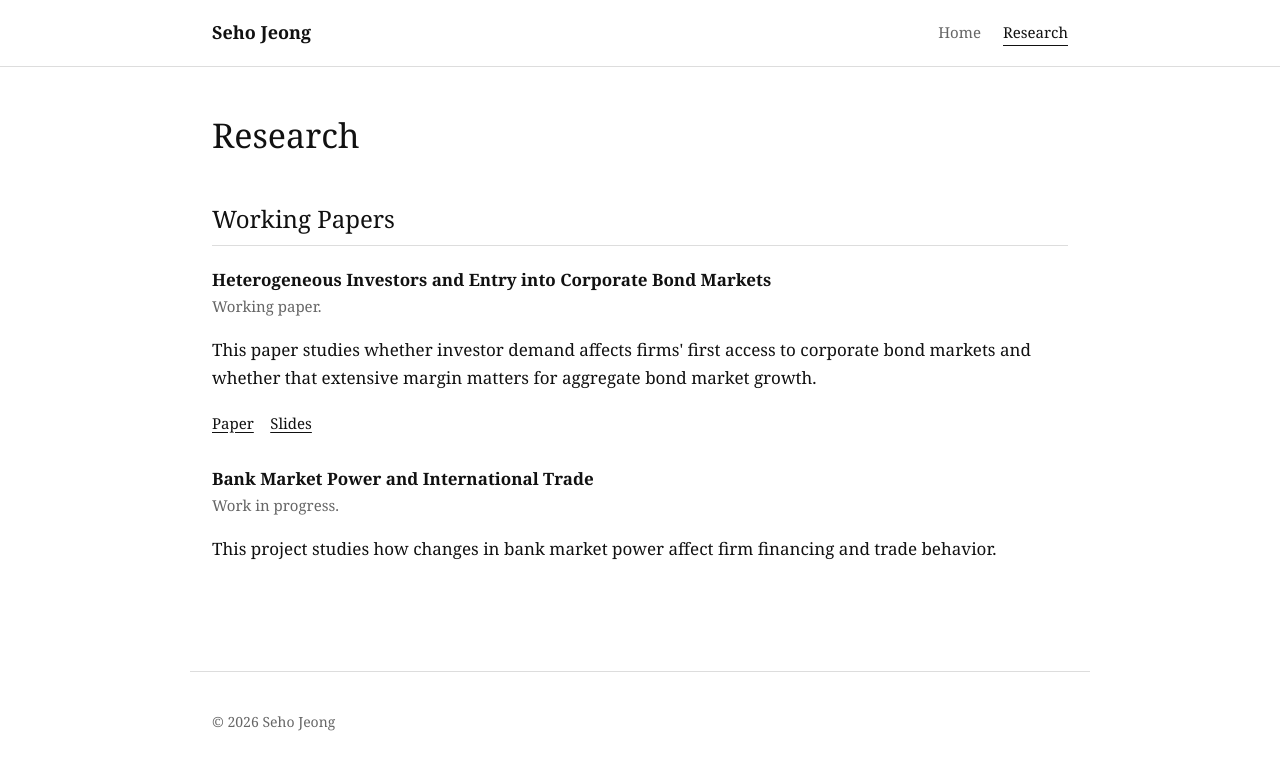
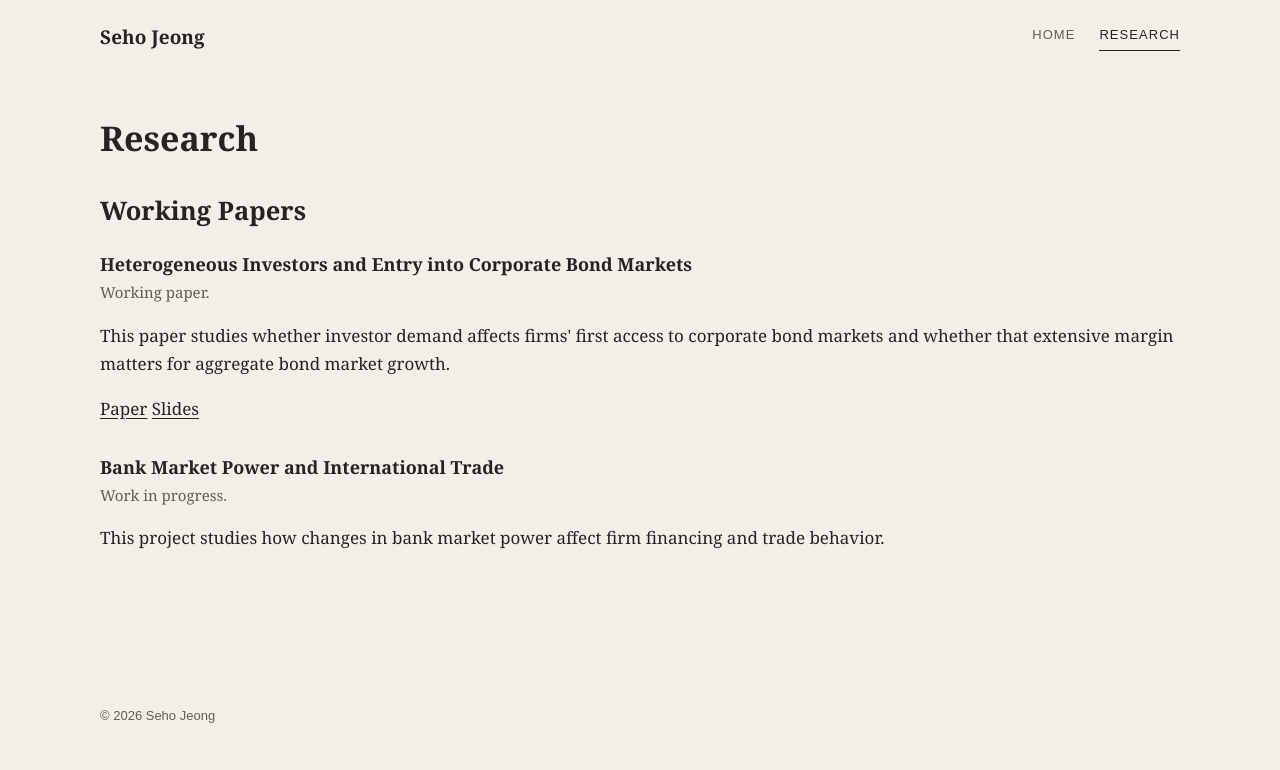
Before and after one commit to jeong-seho/jeong-seho.github.io, a Jekyll site: the page built from research.md, in a window 1280 px wide. Shown: the top 770 px of the page. Built offline with Jekyll 4.4.1, drawn with Linux system fonts in a browser that asks for light colours.

Commit message:
Update style.css

```diff
--- a/assets/css/style.css
+++ b/assets/css/style.css
@@ -1,214 +1,543 @@
+/* ============================================================
+   Academic Website Style
+   Inspired by a minimalist academic homepage layout
+   ============================================================ */
+
+
+/* ============================================================
+   1. Global Variables
+   ============================================================ */
+
 :root {
-    --text: #111;
-    --muted: #666;
-    --border: #ddd;
-    --bg: #fff;
-    --link: #111;
-    --max-width: 900px;
+  /* Colors */
+  --bg: #f3eee7;
+  --text: #262321;
+  --muted: #625d58;
+  --border: #ded8cf;
+  --card-bg: rgba(255, 255, 255, 0.45);
+  --button-bg: rgba(255, 255, 255, 0.58);
+  --button-bg-hover: rgba(255, 255, 255, 0.86);
+
+  /* Layout */
+  --max-width: 1120px;
+
+  /* Typography */
+  --serif: Georgia, "Times New Roman", serif;
+  --sans: Arial, Helvetica, sans-serif;
 }
+
+
+/* ============================================================
+   2. Base Styles
+   ============================================================ */
 
 * {
   box-sizing: border-box;
+}
+
+html {
+  scroll-behavior: smooth;
 }
 
 body {
   margin: 0;
   background: var(--bg);
   color: var(--text);
-    font-family: Georgia, "Times New Roman", serif;
+  font-family: var(--serif);
   font-size: 17px;
   line-height: 1.65;
 }
 
+a {
+  color: var(--text);
+  text-decoration: underline;
+  text-underline-offset: 3px;
+}
+
+a:hover {
+  opacity: 0.75;
+}
+
+img {
+  max-width: 100%;
+  display: block;
+}
+
+
+/* ============================================================
+   3. Header and Navigation
+   ============================================================ */
+
 .site-header {
-    border-bottom: 1px solid var(--border);
-    background: #fff;
+  background: var(--bg);
 }
 
 .nav-wrap {
   max-width: var(--max-width);
   margin: 0 auto;
-    padding: 18px 22px;
+  padding: 22px 20px 10px;
+
   display: flex;
   align-items: center;
   justify-content: space-between;
 }
 
 .site-title {
-    font-size: 18px;
-    font-weight: 600;
   color: var(--text);
+  font-family: var(--serif);
+  font-size: 19px;
+  font-weight: 700;
   text-decoration: none;
 }
 
 .nav {
   display: flex;
-    gap: 22px;
-    font-size: 15px;
+  gap: 24px;
+  align-items: center;
+
+  font-family: var(--sans);
+  font-size: 13px;
+  letter-spacing: 0.08em;
+  text-transform: uppercase;
 }
 
 .nav a {
   color: var(--muted);
   text-decoration: none;
+  padding-bottom: 4px;
+  border-bottom: 1px solid transparent;
 }
 
 .nav a:hover,
 .nav a.active {
   color: var(--text);
-    border-bottom: 1px solid var(--text);
+  border-bottom-color: var(--text);
+  opacity: 1;
 }
+
+
+/* ============================================================
+   4. General Page Layout
+   ============================================================ */
 
 .page {
   max-width: var(--max-width);
   margin: 0 auto;
-    padding: 48px 22px 80px;
-}
-
-.hero {
-    display: grid;
-    grid-template-columns: 180px 1fr;
-    gap: 36px;
-    align-items: start;
-    margin-bottom: 48px;
-}
-
-.profile {
-    width: 180px;
-    border-radius: 4px;
-}
-
-h1 {
-    font-size: 34px;
-    line-height: 1.2;
-    margin: 0 0 18px;
-    font-weight: 500;
-}
-
-h2 {
-    font-size: 24px;
-    margin-top: 44px;
-    padding-bottom: 6px;
-    border-bottom: 1px solid var(--border);
-    font-weight: 500;
-}
-
-h3 {
-    font-size: 19px;
-    margin-bottom: 4px;
-}
-
-a {
-    color: var(--link);
-    text-underline-offset: 3px;
-}
-
-.small {
-    color: var(--muted);
-    font-size: 15px;
-}
-
-.paper {
-    margin-bottom: 28px;
-}
-
-.paper-title {
-    font-weight: 600;
-}
-
-.paper-meta {
-    color: var(--muted);
-    font-size: 15px;
-}
-
-.links a {
-    margin-right: 12px;
-    font-size: 15px;
+  padding: 24px 20px 80px;
 }
 
 .footer {
   max-width: var(--max-width);
   margin: 0 auto;
-    padding: 24px 22px 48px;
+  padding: 28px 20px 48px;
+
+  color: var(--muted);
+  font-family: var(--sans);
+  font-size: 13px;
+}
+
+
+/* ============================================================
+   5. Homepage Hero Layout
+   ============================================================ */
+
+.home-hero {
+  display: grid;
+  grid-template-columns: minmax(0, 680px) 312px;
+  gap: 88px;
+  align-items: start;
+}
+
+.home-left {
+  min-width: 0;
+}
+
+.home-right {
+  display: flex;
+  justify-content: flex-end;
+}
+
+
+/* ============================================================
+   6. Homepage Name and Intro
+   ============================================================ */
+
+.home-name {
+  margin: 0 0 18px;
+
+  font-family: var(--serif);
+  font-size: 42px;
+  line-height: 1.1;
+  font-weight: 700;
+  letter-spacing: -0.03em;
+}
+
+.home-name-korean {
+  margin-left: 8px;
+
+  font-weight: 400;
+  letter-spacing: 0;
+}
+
+.home-intro {
+  max-width: 660px;
+  margin: 0;
+
+  color: var(--muted);
+  font-size: 16px;
+  line-height: 1.8;
+}
+
+.home-intro a {
+  color: var(--muted);
+}
+
+
+/* ============================================================
+   7. Profile Photo
+   ============================================================ */
+
+.profile-photo {
+  width: 312px;
+  height: 312px;
+
+  object-fit: cover;
+  border-radius: 18px;
+
+  box-shadow: 0 22px 42px rgba(80, 68, 54, 0.16);
+}
+
+
+/* ============================================================
+   8. Section Labels
+   Used for Research Interests, Education, etc.
+   ============================================================ */
+
+.home-section {
+  margin-top: 34px;
+}
+
+.section-label {
+  margin: 0 0 16px;
+  padding: 0;
+  border: none;
+
+  color: var(--muted);
+  font-family: var(--sans);
+  font-size: 13px;
+  font-weight: 700;
+  letter-spacing: 0.28em;
+  text-transform: uppercase;
+}
+
+
+/* ============================================================
+   9. Research Interest Cards
+   ============================================================ */
+
+.interest-grid {
+  display: grid;
+  grid-template-columns: repeat(3, 1fr);
+  gap: 10px;
+}
+
+.interest-card {
+  min-height: 82px;
+  padding: 14px 12px;
+
+  border: 1px solid var(--border);
+  border-radius: 12px;
+  background: var(--card-bg);
+}
+
+.interest-title {
+  margin-bottom: 6px;
+
+  color: var(--text);
+  font-family: var(--sans);
+  font-size: 12px;
+  font-weight: 700;
+  letter-spacing: 0.14em;
+  text-transform: uppercase;
+}
+
+.interest-desc {
+  color: var(--muted);
+  font-size: 15px;
+  line-height: 1.35;
+}
+
+
+/* ============================================================
+   10. Education
+   ============================================================ */
+
+.education-list p {
+  margin: 4px 0;
+
+  color: var(--muted);
+  font-size: 16px;
+  line-height: 1.6;
+}
+
+
+/* ============================================================
+   11. Homepage Buttons
+   ============================================================ */
+
+.home-buttons {
+  display: flex;
+  flex-wrap: wrap;
+  gap: 12px;
+
+  margin-top: 24px;
+}
+
+.pill-button {
+  display: inline-flex;
+  align-items: center;
+  gap: 10px;
+
+  padding: 12px 18px;
+
+  border: 1px solid var(--border);
+  border-radius: 999px;
+  background: var(--button-bg);
+
+  color: var(--text);
+  font-family: var(--sans);
+  font-size: 14px;
+  line-height: 1;
+  text-decoration: none;
+
+  transition:
+    background 0.15s ease,
+    transform 0.15s ease,
+    opacity 0.15s ease;
+}
+
+.pill-button:hover {
+  background: var(--button-bg-hover);
+  transform: translateY(-1px);
+  opacity: 1;
+}
+
+.button-icon {
+  font-size: 13px;
+  line-height: 1;
+}
+
+
+/* ============================================================
+   12. Generic Content Pages
+   Research, Teaching, Service, Miscellaneous
+   ============================================================ */
+
+.content-page {
+  max-width: 760px;
+}
+
+.content-page h1 {
+  margin: 0 0 30px;
+
+  font-size: 38px;
+  line-height: 1.2;
+  font-weight: 600;
+  letter-spacing: -0.02em;
+}
+
+.content-page h2 {
+  margin: 42px 0 16px;
+  padding-bottom: 8px;
+
+  border-bottom: 1px solid var(--border);
+
+  font-size: 24px;
+  line-height: 1.3;
+  font-weight: 500;
+}
+
+.content-page h3 {
+  margin: 28px 0 6px;
+
+  font-size: 19px;
+  line-height: 1.35;
+  font-weight: 600;
+}
+
+.content-page p,
+.content-page li {
+  color: var(--muted);
+  font-size: 16px;
+  line-height: 1.75;
+}
+
+.content-page ul {
+  padding-left: 22px;
+}
+
+
+/* ============================================================
+   13. Research Page Items
+   ============================================================ */
+
+.paper {
+  margin-bottom: 32px;
+}
+
+.paper-title {
+  margin-bottom: 4px;
+
+  color: var(--text);
+  font-size: 18px;
+  font-weight: 700;
+  line-height: 1.4;
+}
+
+.paper-authors,
+.paper-meta {
+  color: var(--muted);
+  font-size: 15px;
+  line-height: 1.55;
+}
+
+.paper-abstract {
+  margin-top: 10px;
+}
+
+.paper-links {
+  display: flex;
+  flex-wrap: wrap;
+  gap: 12px;
+
+  margin-top: 10px;
+}
+
+.paper-links a {
+  color: var(--text);
+  font-family: var(--sans);
+  font-size: 14px;
+}
+
+
+/* ============================================================
+   14. Utility Classes
+   ============================================================ */
+
+.small {
   color: var(--muted);
   font-size: 14px;
-    border-top: 1px solid var(--border);
+}
+
+.muted {
+  color: var(--muted);
+}
+
+.no-margin-top {
+  margin-top: 0;
+}
+
+.spacer {
+  height: 24px;
+}
+
+
+/* ============================================================
+   15. Responsive Design
+   ============================================================ */
+
+@media (max-width: 900px) {
+  .home-hero {
+    grid-template-columns: 1fr;
+    gap: 36px;
+  }
+
+  .home-right {
+    justify-content: flex-start;
+    order: -1;
+  }
+
+  .profile-photo {
+    width: 240px;
+    height: 240px;
+  }
+
+  .interest-grid {
+    grid-template-columns: 1fr;
+  }
 }
 
 @media (max-width: 700px) {
   .nav-wrap {
     display: block;
+    padding-top: 18px;
+  }
+
+  .site-title {
+    display: inline-block;
+    margin-bottom: 12px;
   }
 
   .nav {
-        margin-top: 12px;
     flex-wrap: wrap;
-        gap: 12px;
+    gap: 12px 18px;
   }
 
-    .hero {
-        display: block;
+  .page {
+    padding-top: 20px;
   }
 
-    .profile {
-        margin-bottom: 24px;
+  .home-name {
+    font-size: 34px;
+  }
+
+  .home-name-korean {
+    display: inline-block;
+    margin-left: 4px;
+  }
+
+  .home-intro {
+    font-size: 15.5px;
+  }
+
+  .section-label {
+    font-size: 12px;
+    letter-spacing: 0.22em;
+  }
+
+  .home-buttons {
+    gap: 10px;
+  }
+
+  .pill-button {
+    padding: 11px 16px;
+  }
+
+  .content-page h1 {
+    font-size: 32px;
+  }
+
+  .content-page h2 {
+    font-size: 22px;
   }
 }
 
-.home-hero {
-    display: grid;
-    grid-template-columns: 1fr 260px;
-    gap: 56px;
-    align-items: start;
-    margin-top: 24px;
+@media (max-width: 420px) {
+  .profile-photo {
+    width: 200px;
+    height: 200px;
   }
 
-.home-text h1 {
-    font-size: 34px;
-    line-height: 1.2;
-    font-weight: 500;
-    margin: 0 0 24px;
+  .home-name {
+    font-size: 31px;
   }
 
-.intro {
-    font-size: 18px;
-    line-height: 1.7;
-    margin-bottom: 18px;
+  .home-buttons {
+    display: grid;
+    grid-template-columns: 1fr 1fr;
   }
 
-.contact {
-    margin-top: 28px;
-    color: var(--muted);
-    font-size: 15px;
-    line-height: 1.8;
-}
-
-.home-photo {
-    display: flex;
-    justify-content: flex-end;
-}
-
-.home-photo img {
-    width: 240px;
-    max-width: 100%;
-    border-radius: 4px;
-    display: block;
-}
-
-:root {
-    --max-width: 900px;
-}
-
-@media (max-width: 700px) {
-    .home-hero {
-        display: block;
-    }
-
-    .home-photo {
-        justify-content: flex-start;
-        margin-top: 32px;
-    }
-
-    .home-photo img {
-        width: 200px;
+  .pill-button {
+    justify-content: center;
   }
 }
```
Lines whose indentation alone changed are shown as unchanged.
